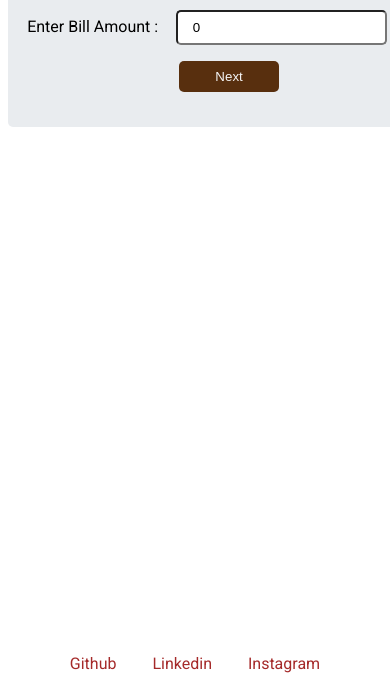
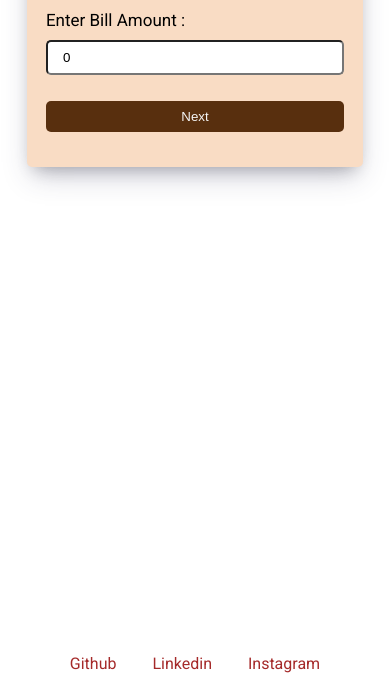
Before and after one commit to SukanyaSen530/Cash_Registry, a website built with Parcel: page index.html in a window 390 px wide. Shown: the part 150-844 px from the top of the page. Built offline with nearby package versions, Linux system fonts and the light colour scheme.

Commit message:
fix - alert incase bill amount and cash amount is same

```diff
--- a/src/index.js
+++ b/src/index.js
@@ -65,7 +65,8 @@ get_change_btn.addEventListener("click", function () {
 
       if (change < 0) {
         alert("Cash insufficient!");
-      } else {
+      } else if (change === 0) alert("No change to return!");
+      else {
         const result_ul = getChange(change);
 
         change_div.append(result_ul);
--- a/src/styles.css
+++ b/src/styles.css
@@ -6,10 +6,12 @@ body {
 #app {
   width: 400px;
   margin: 50px auto;
-  background-color: #e9ecef;
+  background-color: #f9dcc4;
   border-radius: 5px;
   padding: 1.2rem;
   box-sizing: border-box;
+  box-shadow: rgba(50, 50, 93, 0.25) 0px 13px 27px -5px,
+    rgba(0, 0, 0, 0.3) 0px 8px 16px -8px;
 }
 
 #app h1 {
@@ -22,11 +24,13 @@ body {
 label {
   display: inline-block;
   width: 40%;
+  font-size: 17px;
 }
 
 input {
   padding: 8px 15px;
   border-radius: 5px;
+  box-sizing: border-box;
 }
 
 button {
@@ -66,13 +70,14 @@ li:first-child {
   background-color: #a68a64;
 }
 
-@media only screen and (max-width: 350px) {
+@media only screen and (max-width: 480px) {
   #app {
     width: 90%;
   }
 
-  label {
-    width: 90%;
+  label,
+  input {
+    width: 100%;
     margin-bottom: 10px;
   }
 
```
